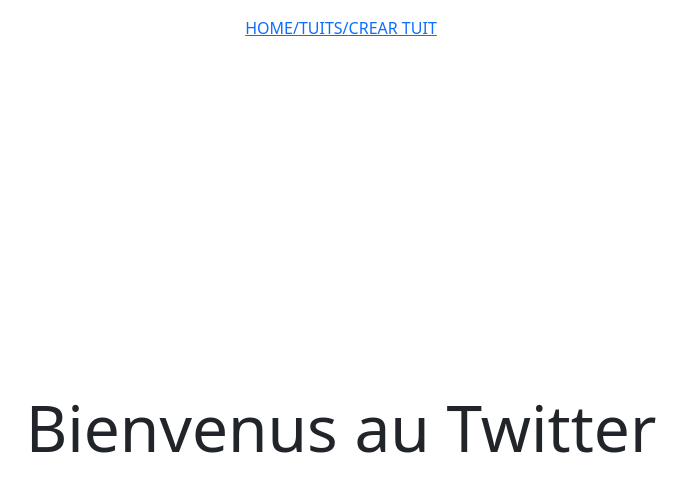
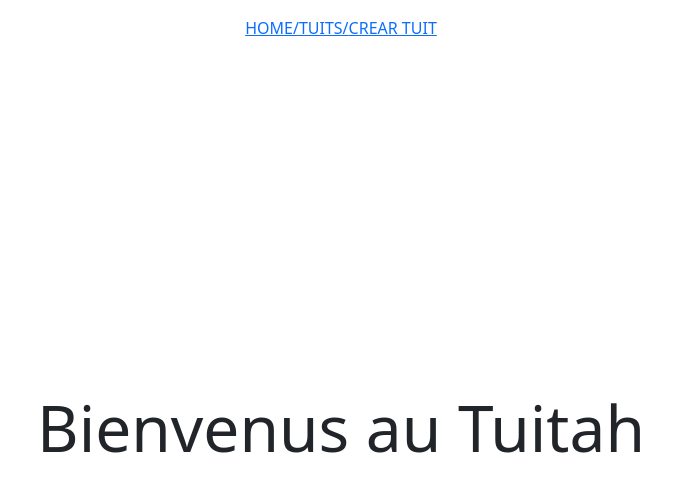
Before and after one commit to DavidLlobet/W08CH02-dante-davidllobet-Front, a Next.js app: page / in a window 1280 px wide. Shown: the top 492 px of the page, without its empty margins (299-986 px from the left). Built offline with nearby package versions, Linux system fonts and the light colour scheme.

Commit message:
Added favicon

```diff
--- a/pages/index.js
+++ b/pages/index.js
@@ -5,13 +5,13 @@ import Header from "@/components/Header/Header";
 const Home = () => (
   <div className={styles.container}>
     <Head>
-      <title>Create Next App</title>
-      <link rel="icon" href="/favicon.ico" />
+      <title>Tuitah</title>
+      <link rel="icon" href="/bird.png" />
     </Head>
     <Header />
 
     <main>
-      <h1 className={styles.title}>Bienvenus au Twitter</h1>
+      <h1 className={styles.title}>Bienvenus au Tuitah</h1>
     </main>
   </div>
 );
```
Also changed, not shown: public/bird.jpg (added), public/bird.png (added).
